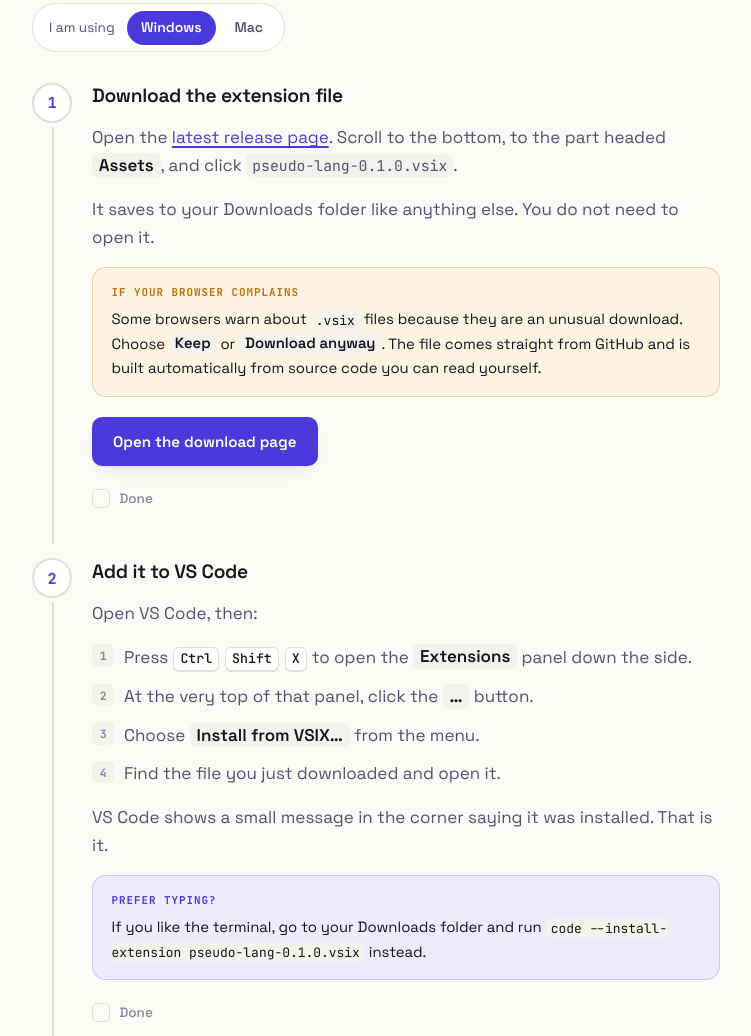
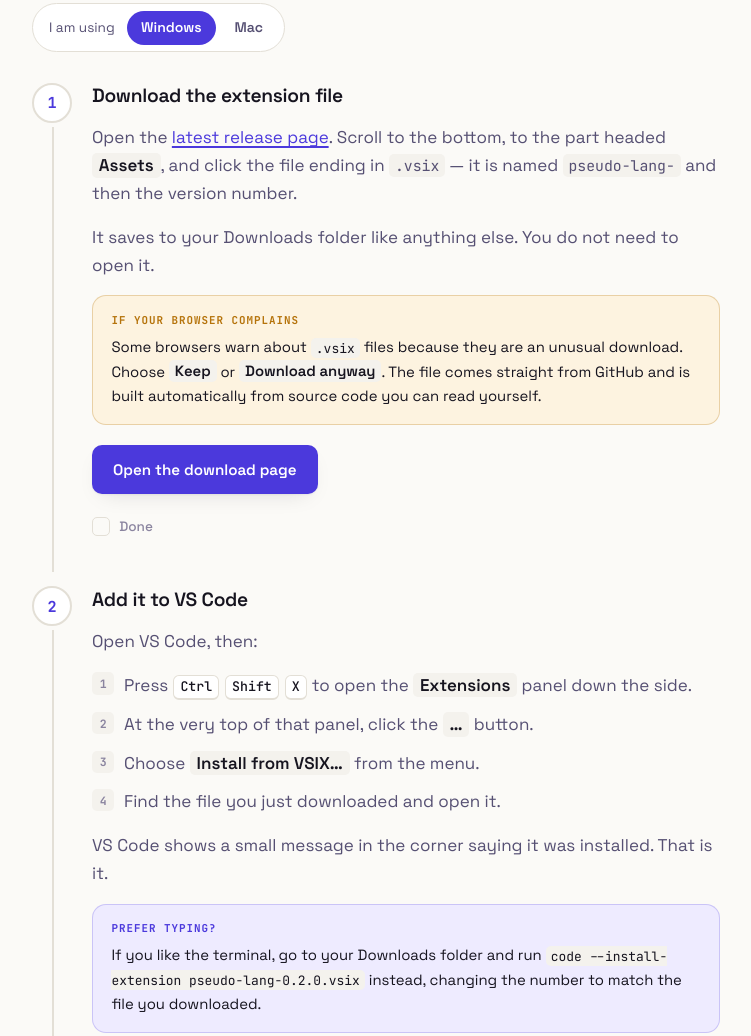
Before and after one commit to pachisiav11/pseudo-lang, a website: page docs/index.html in a window 1280 px wide. Shown: the part 1596-2632 px from the top of the page, without its empty margins (264-1015 px from the left). Drawn offline with Linux system fonts and the light colour scheme.

Commit message:
Stop naming a version the install guide will outlive
Step 1 told the reader to click pseudo-lang-0.1.0.vsix, which stopped being the
file on the release page the moment 0.2.0 shipped. Describe the file instead.

Co-Authored-By: Claude Opus 5 <noreply@anthropic.com>

```diff
--- a/docs/index.html
+++ b/docs/index.html
@@ -521,7 +521,9 @@ footer .fine strong { color: var(--ink-soft); }
         <p>
           Open the <a href="https://github.com/pachisiav11/pseudo-lang/releases/latest">latest
           release page</a>. Scroll to the bottom, to the part headed
-          <span class="ui">Assets</span>, and click <code>pseudo-lang-0.1.0.vsix</code>.
+          <span class="ui">Assets</span>, and click the file ending in
+          <code>.vsix</code> &mdash; it is named <code>pseudo-lang-</code> and then the
+          version number.
         </p>
         <p>It saves to your Downloads folder like anything else. You do not need to open it.</p>
         <div class="callout warn">
@@ -551,7 +553,8 @@ footer .fine strong { color: var(--ink-soft); }
         <div class="callout tip">
           <span class="tag">Prefer typing?</span>
           <p>If you like the terminal, go to your Downloads folder and run
-             <code>code --install-extension pseudo-lang-0.1.0.vsix</code> instead.</p>
+             <code>code --install-extension pseudo-lang-0.2.0.vsix</code> instead, changing
+             the number to match the file you downloaded.</p>
         </div>
         <button class="done-toggle" type="button"><span class="box"></span>Done</button>
       </li>
```
